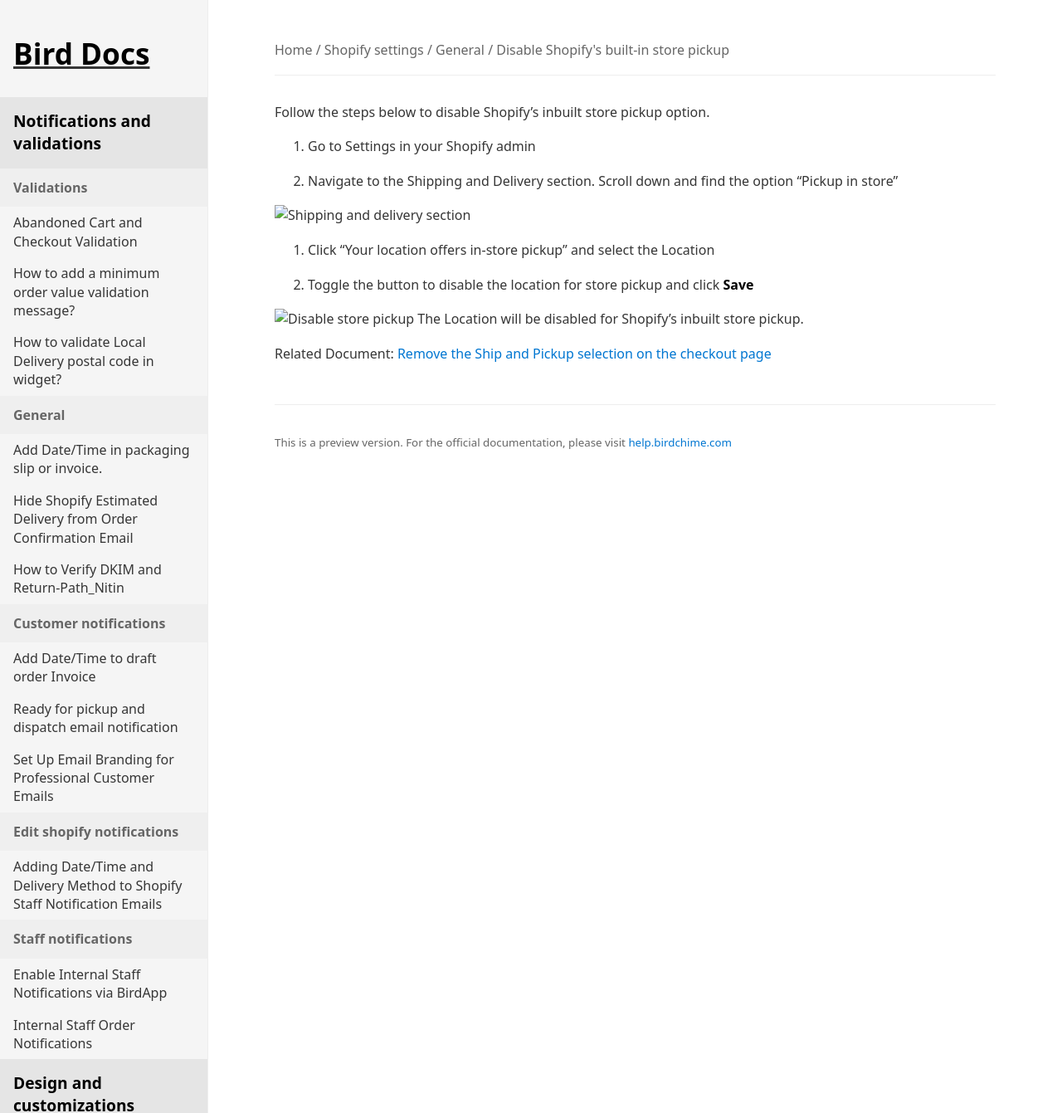
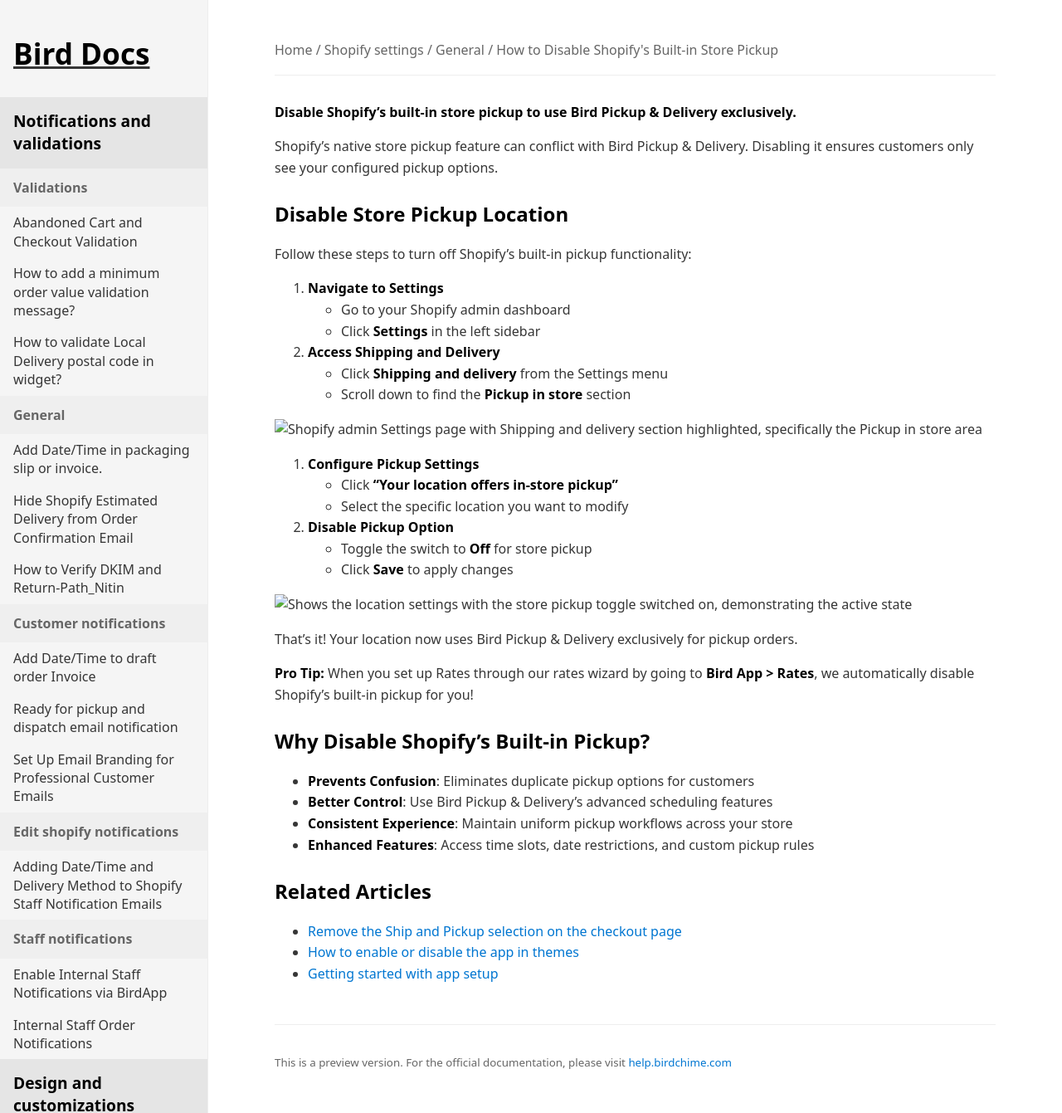
Before and after one commit to atinder/bird-docs, a Jekyll site: the page built from docs/shopify-settings/general/disable-shopifys-built-in-store-pickup-21f2ef8a-a3c4-44a4-aed3-d9903e8a0a17.md, in a window 1280 px wide and 1341 px high. Shown: the whole window at 83% size. Built offline with Jekyll 4.4.1, drawn with Linux system fonts in a browser that asks for light colours.

Commit message:
fix: disable-shopifys-built-in-store-pickup

```diff
--- a/docs/shopify-settings/general/disable-shopifys-built-in-store-pickup-21f2ef8a-a3c4-44a4-aed3-d9903e8a0a17.md
+++ b/docs/shopify-settings/general/disable-shopifys-built-in-store-pickup-21f2ef8a-a3c4-44a4-aed3-d9903e8a0a17.md
@@ -1,27 +1,55 @@
 ---
 id: 21f2ef8a-a3c4-44a4-aed3-d9903e8a0a17
-title: "Disable Shopify's built-in store pickup"
+title: "How to Disable Shopify's Built-in Store Pickup"
 category: shopify-settings
 section: general
 slug: disable-shopifys-built-in-store-pickup
 crisp_updated_at: 1741179652000
 crisp_url: https://help.birdchime.com/en-us/article/disable-shopifys-built-in-store-pickup-w4zg1p/
-description: ""
+description: "Learn how to disable Shopify's built-in store pickup option to use Bird Pickup & Delivery exclusively for a seamless customer experience."
 ---
 
-Follow the steps below to disable Shopify’s inbuilt store pickup option.
+**Disable Shopify's built-in store pickup to use Bird Pickup & Delivery exclusively.**
 
-1. Go to Settings in your Shopify admin
+Shopify's native store pickup feature can conflict with Bird Pickup & Delivery. Disabling it ensures customers only see your configured pickup options.
 
-2. Navigate to the Shipping and Delivery section. Scroll down and find the option “Pickup in store”
+## Disable Store Pickup Location
 
-![Shipping and delivery section](https://storage.crisp.chat/users/helpdesk/website/ca826b447482b000/image-47_19lnyyi.png)
-3. Click “Your location offers in-store pickup” and select the Location
+Follow these steps to turn off Shopify's built-in pickup functionality:
 
-4. Toggle the button to disable the location for store pickup and click **Save**
+1. **Navigate to Settings**
+   - Go to your Shopify admin dashboard
+   - Click **Settings** in the left sidebar
 
+2. **Access Shipping and Delivery**
+   - Click **Shipping and delivery** from the Settings menu
+   - Scroll down to find the **Pickup in store** section
 
-![Disable store pickup](https://storage.crisp.chat/users/helpdesk/website/ca826b447482b000/image-48_1lbat99.png)
-The Location will be disabled for Shopify’s inbuilt store pickup.
+![Shopify admin Settings page with Shipping and delivery section highlighted, specifically the Pickup in store area](https://storage.crisp.chat/users/helpdesk/website/ca826b447482b000/image-47_19lnyyi.png)
 
-Related Document: [Remove the Ship and Pickup selection on the checkout page](https://help.birdchime.com/en-us/article/remove-the-ship-and-pickup-selection-on-the-checkout-page-1c996th/)
+3. **Configure Pickup Settings**
+   - Click **"Your location offers in-store pickup"**
+   - Select the specific location you want to modify
+
+4. **Disable Pickup Option**
+   - Toggle the switch to **Off** for store pickup
+   - Click **Save** to apply changes
+
+![Shows the location settings with the store pickup toggle switched on, demonstrating the active state](https://storage.crisp.chat/users/helpdesk/website/ca826b447482b000/image-48_1lbat99.png)
+
+That's it! Your location now uses Bird Pickup & Delivery exclusively for pickup orders.
+
+**Pro Tip:** When you set up Rates through our rates wizard by going to **Bird App > Rates**, we automatically disable Shopify's built-in pickup for you!
+
+## Why Disable Shopify's Built-in Pickup?
+
+- **Prevents Confusion**: Eliminates duplicate pickup options for customers
+- **Better Control**: Use Bird Pickup & Delivery's advanced scheduling features
+- **Consistent Experience**: Maintain uniform pickup workflows across your store
+- **Enhanced Features**: Access time slots, date restrictions, and custom pickup rules
+
+## Related Articles
+
+- [Remove the Ship and Pickup selection on the checkout page](https://help.birdchime.com/en-us/article/remove-the-ship-and-pickup-selection-on-the-checkout-page-1c996th/)
+- [How to enable or disable the app in themes](https://help.birdchime.com/en-us/article/how-to-enable-bird-pickup-and-delivery-date-widget-in-your-shopify-theme-450cbp/)
+- [Getting started with app setup](https://help.birdchime.com/en-us/article/how-to-set-up-the-bird-pickup-delivery-widget-1tra0ra/)
```
